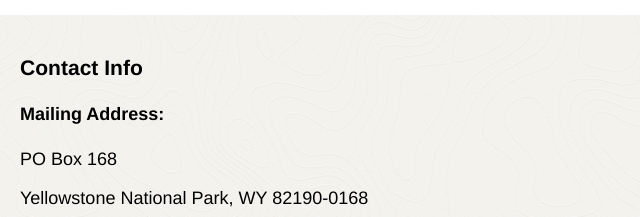
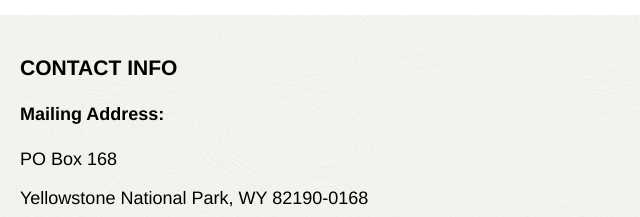
Before and after one commit to rmharden/wdd231-projects, a website built with Vite: page src/index.html in a window 1280 px wide. Shown: the part 1876-2093 px from the top of the page, 0-640 px from the left. Built offline with nearby package versions, Linux system fonts and the light colour scheme.

Commit message:
added an uppercase to the footer h3

```diff
--- a/src/css/style.css
+++ b/src/css/style.css
@@ -289,3 +289,7 @@ a:hover {
 
   padding: 20px;
 }
+
+#park-footer h3 {
+  text-transform: uppercase;
+}
```
